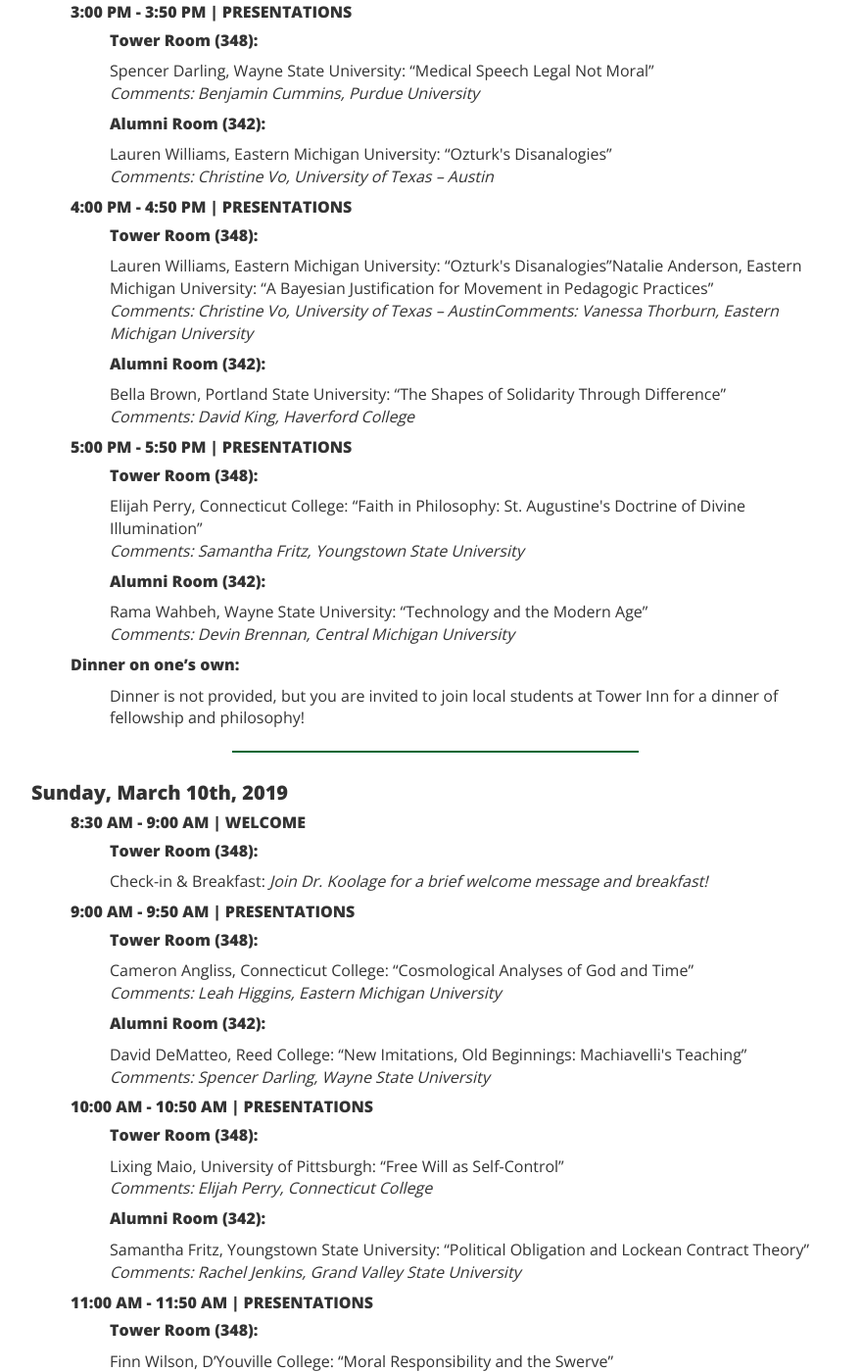
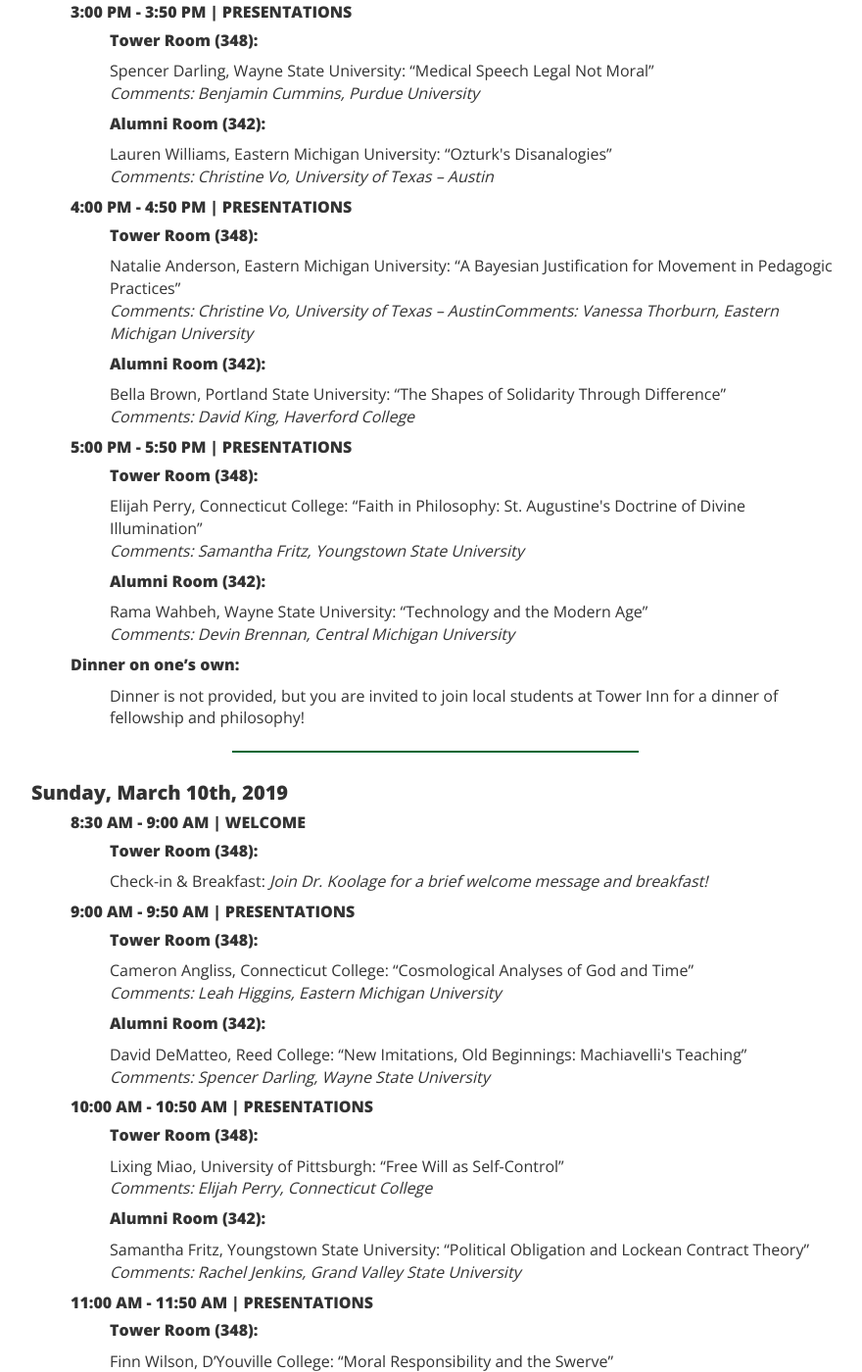
Before and after one commit to ucip/ucip.github.io, a Jekyll site: the page built from schedule.md, in a window 1280 px wide and 1400 px high, scrolled down 1614 px. Shown: the whole window at 98% size, without its empty margins (53-933 px from the left). Built offline with Jekyll 4.4.1, drawn with Linux system fonts in a browser that asks for light colours; nearby versions of some CDN libraries; some of the changed text lies outside the part shown.

Commit message:
correcting name

```diff
--- a/schedule.md
+++ b/schedule.md
@@ -61,7 +61,7 @@
             </li>
             <li><h5>Alumni Room (342):</h5>
               <p>Vanessa Thorburn, Eastern Michigan University: “Truth and Poetry within and without our Control”<br>
-              <em>Comments: Lixing Maio, University of Pittsburgh</em></p>
+              <em>Comments: Lixing Miao, University of Pittsburgh</em></p>
             </li>
           </ul>
         </li>
@@ -97,7 +97,7 @@
         <li><h5>4:00 PM - 4:50 PM | PRESENTATIONS</h5>
           <ul class="schedule-list">
             <li><h5>Tower Room (348):</h5>
-              <p>Lauren Williams, Eastern Michigan University: “Ozturk's Disanalogies”Natalie Anderson, Eastern Michigan University: “A Bayesian Justification for Movement in Pedagogic Practices”<br>
+              <p>Natalie Anderson, Eastern Michigan University: “A Bayesian Justification for Movement in Pedagogic Practices”<br>
               <em>Comments: Christine Vo, University of Texas – AustinComments: Vanessa Thorburn, Eastern Michigan University</em></p>
             </li>
             <li><h5>Alumni Room (342):</h5>
@@ -153,7 +153,7 @@
         <li><h5>10:00 AM - 10:50 AM | PRESENTATIONS</h5>
           <ul class="schedule-list">
             <li><h5>Tower Room (348):</h5>
-              <p>Lixing Maio, University of Pittsburgh: “Free Will as Self-Control”<br>
+              <p>Lixing Miao, University of Pittsburgh: “Free Will as Self-Control”<br>
               <em>Comments: Elijah Perry, Connecticut College</em></p>
             </li>
             <li><h5>Alumni Room (342):</h5>
```
